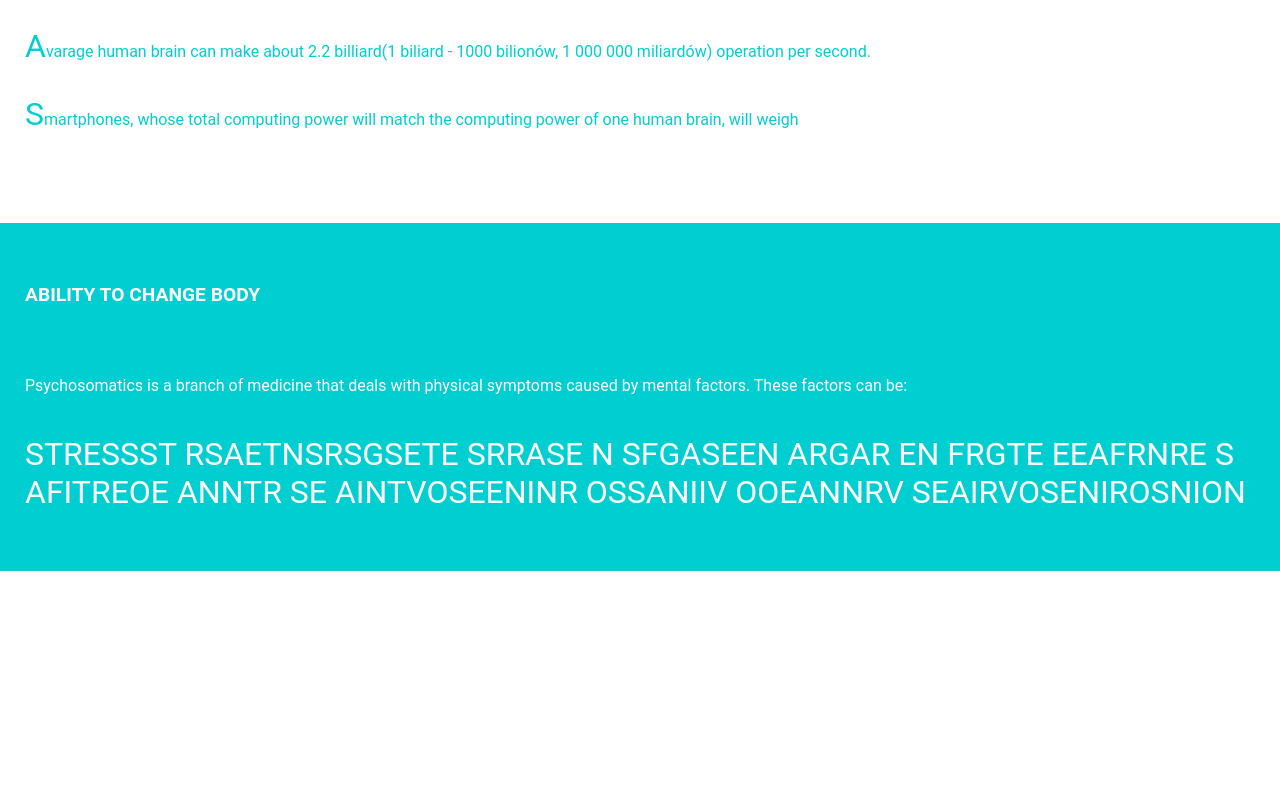
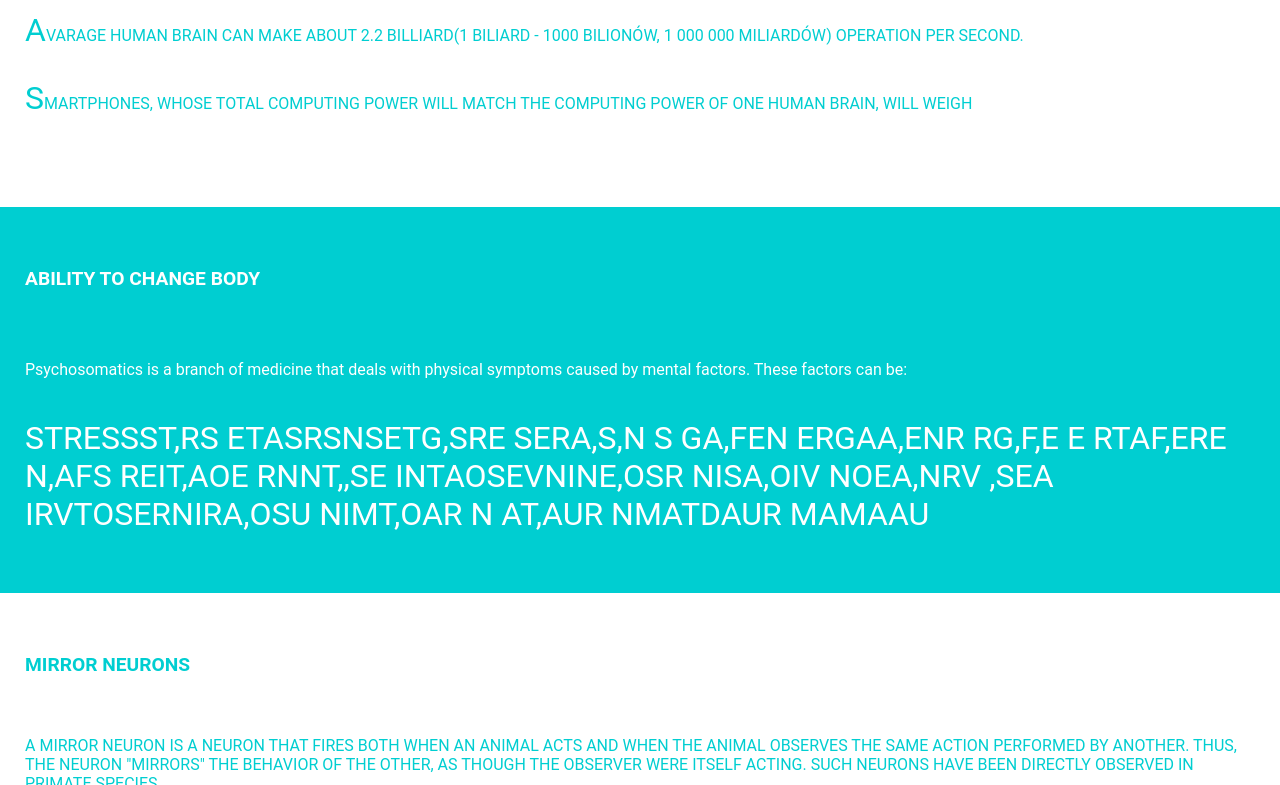
Before and after one commit to mszyszka/Brain, a plain HTML site: page index.html in a window 1280 px wide. Shown: the part 2015-2800 px from the top of the page. Before the commit the page ends 2586 px from the top, so only its background shows below. Drawn offline with nearby package versions, Linux system fonts and the light colour scheme.

Commit message:
I added new article mirror neurons

```diff
--- a/css/style.css
+++ b/css/style.css
@@ -15,6 +15,11 @@ h1{
 p{
     font-size: 1rem;
     margin: 0 0 30px 0;
+}
+
+article {
+    padding: 60px 25px;
+    text-transform: uppercase;
 }
 
 /* Header */
@@ -67,8 +72,8 @@ article.semispheres {
     'right-semisphere';
 
     text-align: left;
-    padding: 60px 25px;
-    text-transform: uppercase;
+
+
     background: #ffffff;
     color: #00CED1;
 
@@ -86,11 +91,11 @@ article.semispheres section {
     margin: 0 0 60px 0;
  }
 
-article.semispheres span {
+/* article.semispheres span {
    /* display: block; */
    font-size: 1.2rem;
    font-weight: 700;
-}
+} */
 
 
 
@@ -220,7 +225,7 @@ article.weight {
     'counter'
     'smartphone';
     text-align: left;
-    padding: 60px 25px;
+
     text-transform: uppercase;
     color: #ffffff;
     background: #00CED1;
@@ -236,7 +241,9 @@ article.weight p {
     grid-area: p;
     font-size: 2rem;
     text-align: center;
+
 }
+
 
 article.weight .smartphone p {
     font-size: 2rem;
@@ -250,6 +257,7 @@ article.weight .counterContainer {
     text-align: center;
     text-transform: none;
     margin-bottom: 60px;
+    line-height: 0.8;
 
 }
 
@@ -274,7 +282,7 @@ article.weight .smartphone i {
 
 article.computingPower {
     color: #00CED1;
-    padding: 60px 25px;
+
 }
 
 article.computingPower p::first-letter {
@@ -295,7 +303,7 @@ article.psychosomatics {
     'p'
     'ul';
     text-align: left;
-    padding: 60px 25px;
+
     text-transform: uppercase;
     color: #ffffff;
 }
@@ -326,3 +334,12 @@ article.psychosomatics ul li{
 .fireSpellForMe {
     padding: 60px 25px;
 }
+
+/* ////////////////////////////// */
+
+/* mirror neurons */
+
+.mirrorNeurons {
+    background: #ffffff;
+    color: #00CED1;
+}
--- a/index.html
+++ b/index.html
@@ -28,7 +28,7 @@
             <article class="semispheres">
 
                 <section class="left-semisphere">
-                    <h1><span>Left </span><span>semisphere</span></h1>
+                    <h1>Left semisphere</h1>
                     <div id="left-board-0" class="chess semispheres-icon">
                         <i class="fas fa-chess"></i>
                         <p>Lorem ipsum dolor sit amet consectetur adipisicing elit. Cupiditate quam repellat eligendi laudantium quaerat rerum cumque unde velit consectetur nesciunt.
@@ -45,7 +45,7 @@
                 </section>
 
                 <section class="right-semisphere">
-                    <h1><span>Right </span><span>semisphere</span></h1>
+                    <h1>Right semisphere</h1>
                     <div id="right-board-0" class="lightbulb semispheres-icon">
                         <i class="far fa-lightbulb"></i>
                         <p>Lorem ipsum dolor sit amet consectetur adipisicing elit. Cupiditate quam repellat eligendi laudantium quaerat rerum cumque unde velit consectetur nesciunt.
@@ -92,16 +92,17 @@
                 <h1>Ability to change body</h1>
                 <p>Psychosomatics is a branch of medicine that deals with physical symptoms caused by mental factors. These factors can be:</p>
                 <ul class="psychoList">
-                    <!-- <li>stress</li>
-                    <li>anger</li>
-                    <li>fear</li>
-                    <li>tension</li>
-                    <li>aversion</li> -->
                 </ul>
 
             </article>
 
             <div class="fireSpellForMe"></div>
+
+            <article class="mirrorNeurons">
+                <h1>mirror neurons</h1>
+                <p>A mirror neuron is a neuron that fires both when an animal acts and when the animal observes the same action performed by another. Thus, the neuron "mirrors" the behavior of the other, as though the observer were itself acting.
+                Such neurons have been directly observed in primate species</p>
+            </article>
 
         </main>
         <footer>
--- a/script.js
+++ b/script.js
@@ -138,7 +138,7 @@ $.fn.isInViewport = function() {
 
   function spellIt() {
 
-    let txt = 'stress anger fear tension aversion';
+    let txt = 'stress, anger, fear, tension, aversion, trauma and many, many more';
 
     for(let i = 0; i < txt.length; i++){
 
@@ -178,6 +178,8 @@ $(window).on('resize scroll', function() {
 
     if(fireSpellForMe.isInViewport() ){
         spellIt();
+        //Until .fireSpellForMe div is in the viewport spellIt() will be start over and over.
+        //Im adding display: none to .fireSpellForMe div, to stop launching spellIt()
         fireSpellForMe.css('display', 'none');
     }
 
```
